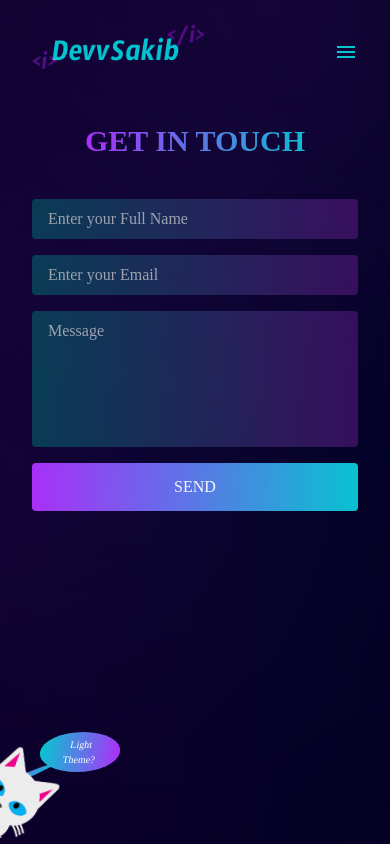
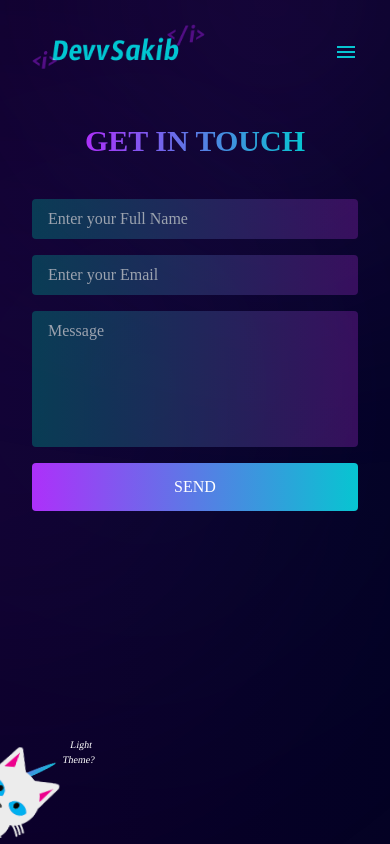
Before and after one commit to devvsakib/dsportfolio, a React (Vite) app: page /contact in a window 390 px wide. Built offline with nearby package versions, Linux system fonts and the light colour scheme; a web font is replaced by a local one.

Commit message:
shape zInde

```diff
--- a/src/components/About/Details.jsx
+++ b/src/components/About/Details.jsx
@@ -18,7 +18,7 @@ const Details = () => {
                         <p className="devvTextAnimation">Looking for the right opportunity. If you want you can contact with me.</p>
                     </div>
                 </div>
-                <div className="text-center md:col-span-2  mt-3 flex justify-center">
+                <div className="text-center md:col-span-2  mt-3 flex justify-center t">
                     <button className="gap-3 flex items-center justify-center devv-btn px-5 py-2 rounded  shadow-black/60 shadow-md">
                         <a href="/assets/devvsakib.pdf" download>
                             RESUME
--- a/src/index.css
+++ b/src/index.css
@@ -28,7 +28,7 @@ header {
   position: fixed;
   top: 10rem;
   left: -14rem;
-  z-index: 0 !important;
+  z-index: -1 !important;
   opacity: 0.3;
   border-radius: 50%;
   filter: blur(10rem);
--- a/src/pages/About.jsx
+++ b/src/pages/About.jsx
@@ -3,11 +3,11 @@ import Details from "../components/About/Details"
 const About = () => {
 
     return (
-        <div Class="mb-10 ">
+        <div Class="mb-10">
             <Details />
-            <div className="circle -z-99999"></div>
-            <div className="circle -z-99999 c2"></div>
-            <div className="circle -z-99999 c3"></div>
+            <div className="circle -z-[99999]"></div>
+            <div className="circle -z-[99999] c2"></div>
+            <div className="circle -z-[99999] c3"></div>
             {/* <Notice /> */}
 
         </div>
--- a/src/styles/global.css
+++ b/src/styles/global.css
@@ -165,8 +165,8 @@
   top: 20px;
   color: rgb(255, 255, 255);
   z-index: -999;
-  background: linear-gradient(right, var(--primary-color), var(--secondary-color));
-  background: -webkit-linear-gradient(right, var(--primary-color), var(--secondary-color));
+  background: linear-gradient(to right, var(--primary-color), var(--secondary-color));
+  background: -webkit-linear-gradient(to right, var(--primary-color), var(--secondary-color));
   transform: skewX(-10deg) !important;
   transition: all 0.5s ease;
   /* transform: rotate3d(2, 1, 2, 51deg) !important; */
@@ -188,5 +188,7 @@
 
 
 
-
+.t{
+  z-index: 999999999999999 !important;
+}
 /*# sourceMappingURL=style.css.map */
```
